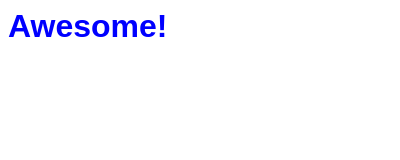
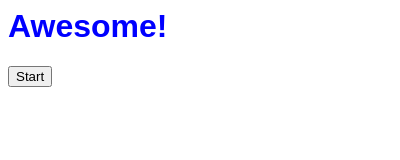
Before and after one commit to schin8/electron-fundamentals, an Electron app: page ipc-demo/src/countdown.html in a window 400 px wide. Drawn offline with Linux system fonts and the light colour scheme.

Commit message:
Add and handle start button

```diff
--- a/ipc-demo/src/countdown.html
+++ b/ipc-demo/src/countdown.html
@@ -9,8 +9,7 @@
     </head>
     <body>
         <h1>Awesome!</h1>
-       <!--  <script>require('./renderer')</script> -->
-       <!-- https://stackoverflow.com/questions/16145522/chrome-showing-error-as-refused-to-execute-inline-script-because-of-content-sec/16153913 -->
+        <button id="start">Start</button>
         <script src='renderer.js'></script>
     </body>
 </html>
--- a/ipc-demo/src/renderer.js
+++ b/ipc-demo/src/renderer.js
@@ -1 +1,3 @@
-console.log('In renderer')
+document.getElementById('start').addEventListener('click', _ => {
+    console.log('start clicked')
+})
```
